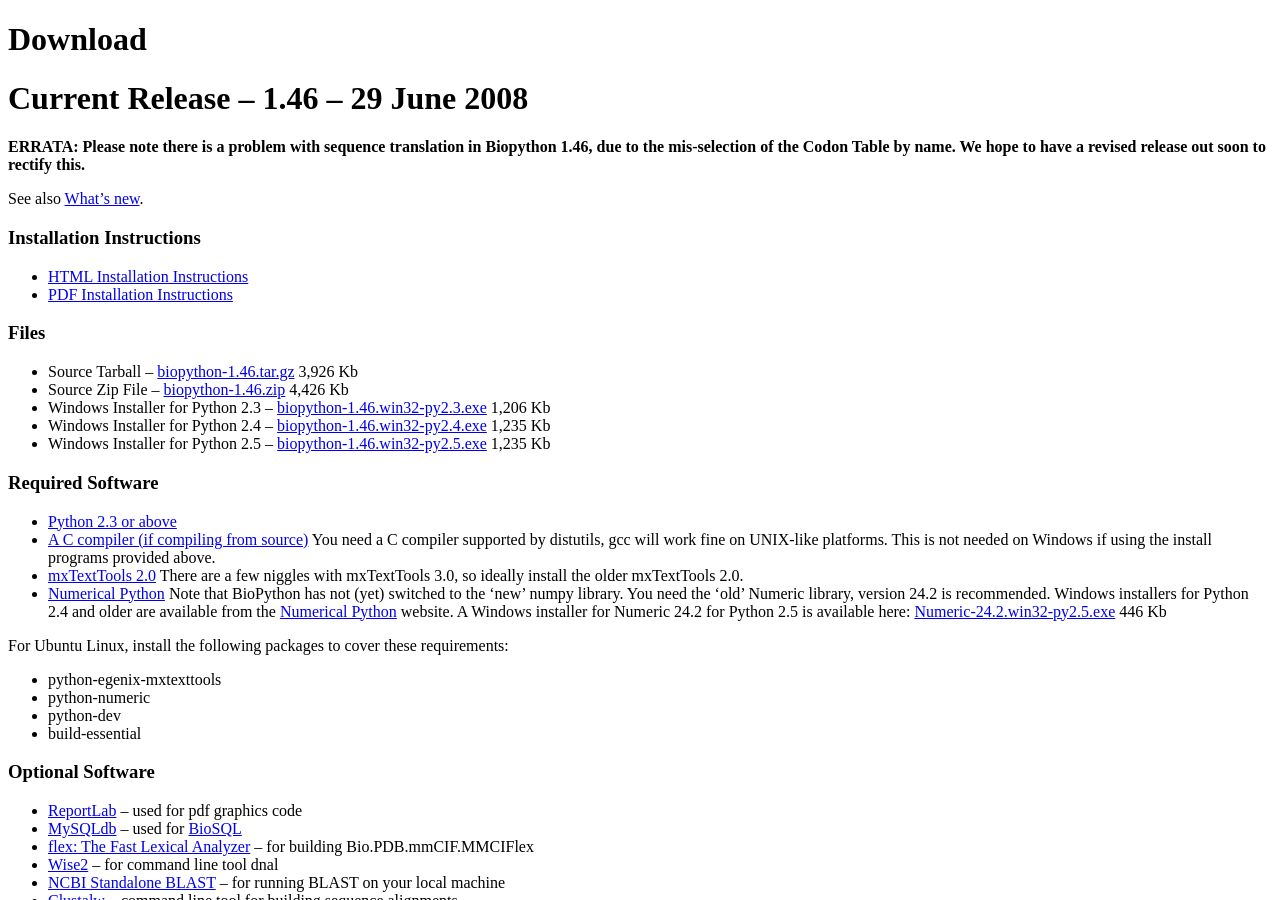
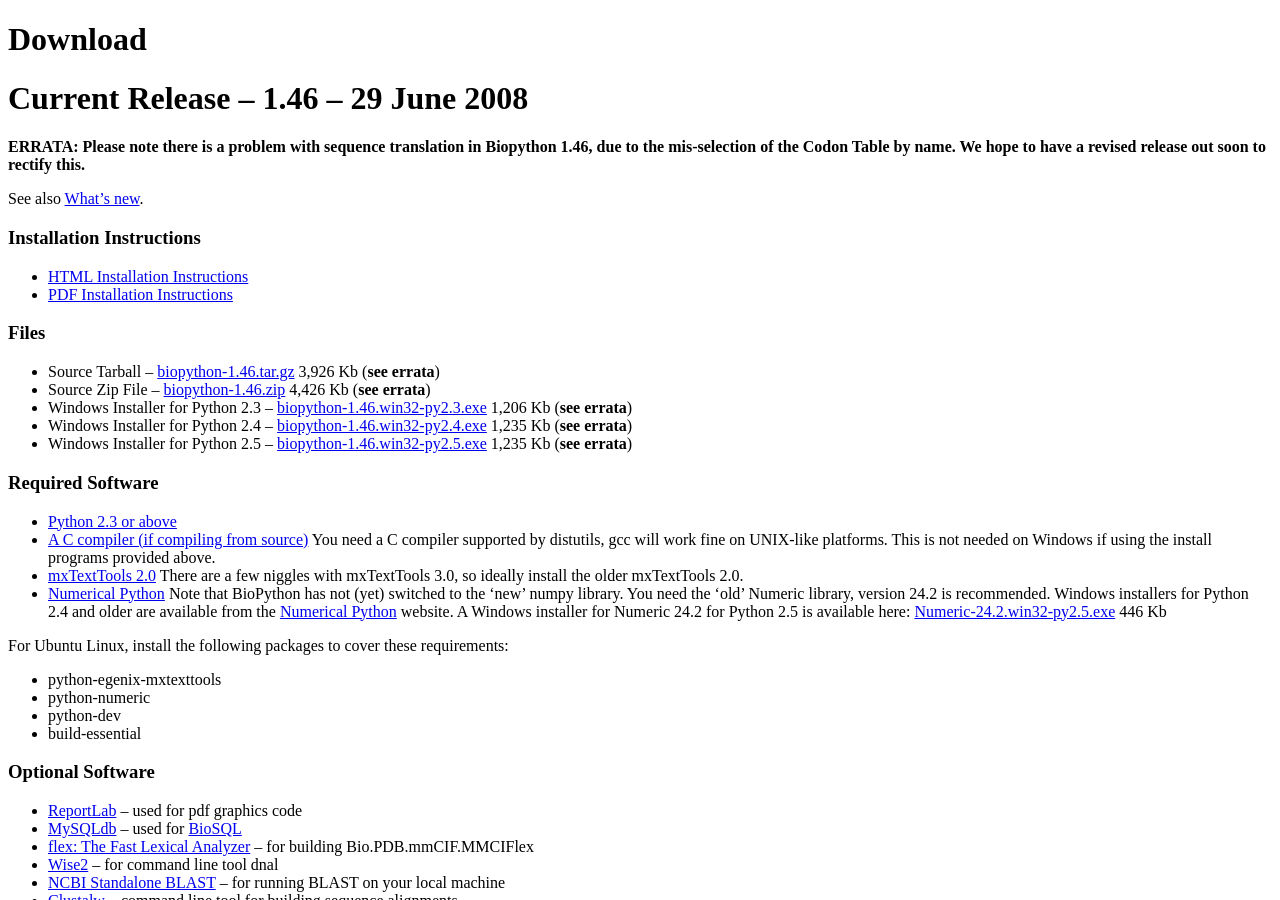
Before and after one commit to biopython/biopython.github.io, a Jekyll site: the page built from wiki/Download.md, in a window 1280 px wide and 900 px high. Built offline with Jekyll 4.4.1, drawn with Linux system fonts in a browser that asks for light colours.

Commit message:
Added "see errata" note to the downloads

```diff
--- a/wiki/Download.md
+++ b/wiki/Download.md
@@ -24,19 +24,19 @@ See also [What's new](http://biopython.open-bio.org/SRC/biopython/NEWS).
 
 -   Source Tarball --
     [biopython-1.46.tar.gz](http://biopython.org/DIST/biopython-1.46.tar.gz)
-    3,926 Kb
+    3,926 Kb (**see errata**)
 -   Source Zip File --
     [biopython-1.46.zip](http://biopython.org/DIST/biopython-1.46.zip)
-    4,426 Kb
+    4,426 Kb (**see errata**)
 -   Windows Installer for Python 2.3 --
     [biopython-1.46.win32-py2.3.exe](http://biopython.org/DIST/biopython-1.46.win32-py2.3.exe)
-    1,206 Kb
+    1,206 Kb (**see errata**)
 -   Windows Installer for Python 2.4 --
     [biopython-1.46.win32-py2.4.exe](http://biopython.org/DIST/biopython-1.46.win32-py2.4.exe)
-    1,235 Kb
+    1,235 Kb (**see errata**)
 -   Windows Installer for Python 2.5 --
     [biopython-1.46.win32-py2.5.exe](http://biopython.org/DIST/biopython-1.46.win32-py2.5.exe)
-    1,235 Kb
+    1,235 Kb (**see errata**)
 
 ### Required Software
 
```
Also changed, not shown: 1 other file.
